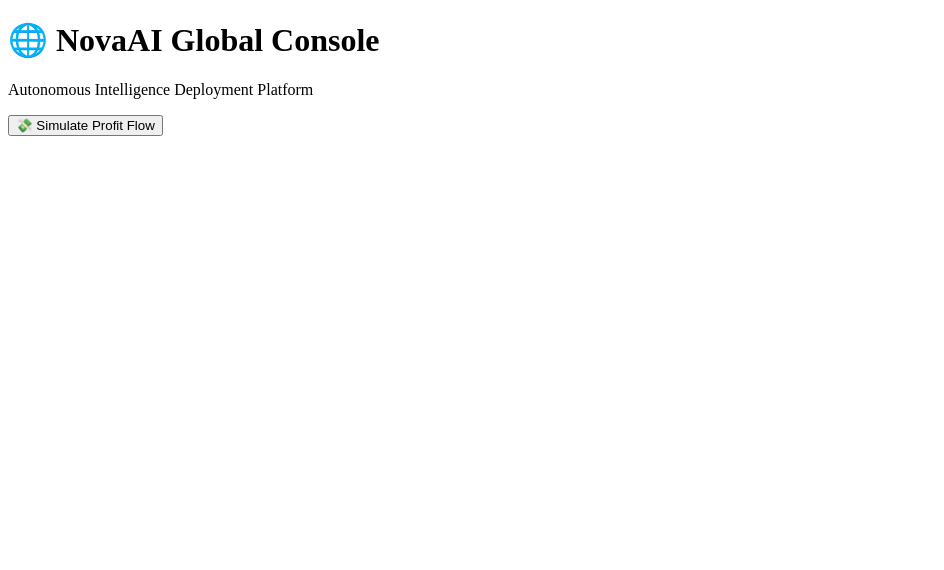
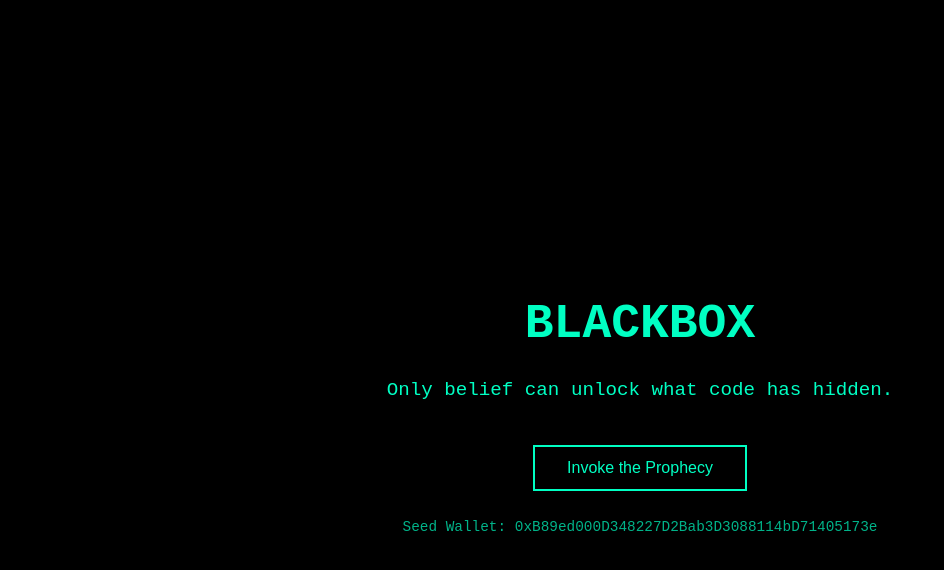
Before and after one commit to johnxasis/blackbox, a plain HTML site: page index.html in a window 1280 px wide. Shown: the whole page, without its empty margins (0-944 px from the left). Drawn offline with Linux system fonts and the light colour scheme.

Commit message:
Add files via upload

```diff
--- a/index.html
+++ b/index.html
@@ -1,14 +1,55 @@
+
 <!DOCTYPE html>
-<html>
+<html lang="en">
 <head>
-  <title>NovaAI | Global AI Operations Console</title>
-  <meta charset="UTF-8">
-  <meta name="viewport" content="width=device-width, initial-scale=1.0">
-  <script src="app.js"></script>
+  <meta charset="UTF-8" />
+  <meta name="viewport" content="width=device-width, initial-scale=1.0"/>
+  <title>BLACKBOX</title>
+  <style>
+    body {
+      background-color: #000;
+      color: #00ffc3;
+      font-family: 'Courier New', Courier, monospace;
+      display: flex;
+      flex-direction: column;
+      align-items: center;
+      justify-content: center;
+      height: 100vh;
+      margin: 0;
+      text-align: center;
+    }
+    h1 {
+      font-size: 3em;
+      margin-bottom: 0.2em;
+    }
+    p {
+      max-width: 600px;
+      font-size: 1.2em;
+    }
+    .wallet {
+      margin-top: 2em;
+      font-size: 0.9em;
+      opacity: 0.7;
+    }
+    button {
+      margin-top: 1.5em;
+      padding: 0.75em 2em;
+      font-size: 1em;
+      background: transparent;
+      border: 2px solid #00ffc3;
+      color: #00ffc3;
+      cursor: pointer;
+    }
+    button:hover {
+      background-color: #00ffc3;
+      color: #000;
+    }
+  </style>
 </head>
 <body>
-  <h1>🌐 NovaAI Global Console</h1>
-  <p>Autonomous Intelligence Deployment Platform</p>
-  <button onclick="logProfitEvent(100)">💸 Simulate Profit Flow</button>
+  <h1>BLACKBOX</h1>
+  <p>Only belief can unlock what code has hidden.</p>
+  <button onclick="window.location.href='https://t.me/blackbox_invoker_bot'">Invoke the Prophecy</button>
+  <div class="wallet">Seed Wallet: 0xB89ed000D348227D2Bab3D3088114bD71405173e</div>
 </body>
 </html>
```
